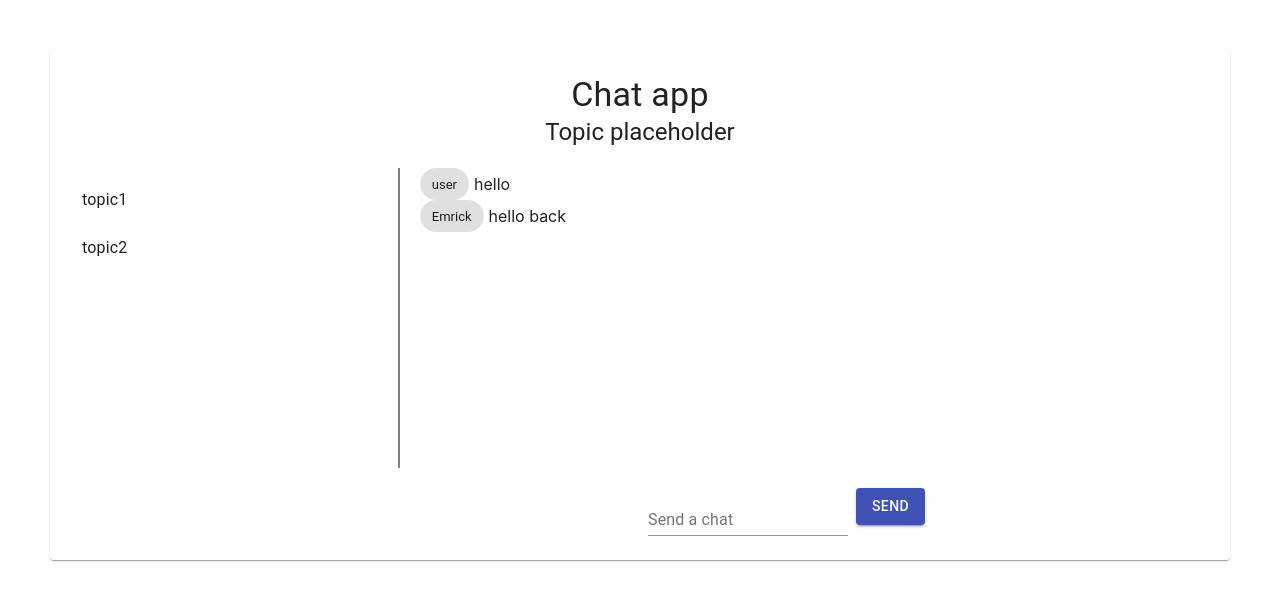
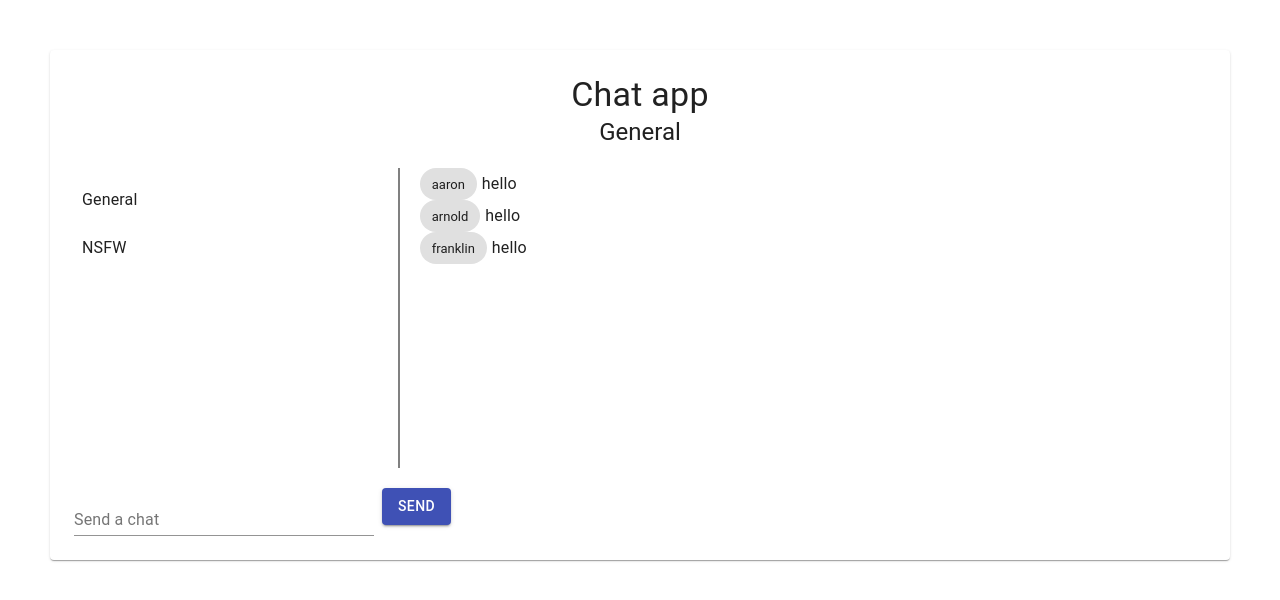
Before and after one commit to edonadei/react-live-chat, a React (Create React App) app: page / in a window 1280 px wide. Shown: the top 600 px of the page. Built offline with nearby package versions, Linux system fonts and the light colour scheme; no server answers.

Commit message:
adding context, and beginning of socket.io client/server

```diff
--- a/src/App.js
+++ b/src/App.js
@@ -1,11 +1,14 @@
 import React from "react";
 import "./App.css";
 import Dashboard from "./Dashboard";
+import Store from "./Store";
 
 function App() {
   return (
     <React.Fragment>
-      <Dashboard />
+      <Store>
+        <Dashboard />
+      </Store>
     </React.Fragment>
   );
 }
--- a/src/Dashboard.js
+++ b/src/Dashboard.js
@@ -4,6 +4,7 @@ import { makeStyles } from "@material-ui/core/styles";
 import List from "@material-ui/core/List";
 import ListItem from "@material-ui/core/ListItem";
 import ListItemText from "@material-ui/core/ListItemText";
+import {CTX} from './Store'
 
 const useStyles = makeStyles(theme => ({
   root: {
@@ -20,7 +21,7 @@ const useStyles = makeStyles(theme => ({
   textField: {
     marginLeft: theme.spacing(1),
     marginRight: theme.spacing(1),
-    width: 200
+    width: "300px"
   },
   topicsWindow: {
     width: "30%",
@@ -42,6 +43,17 @@ const useStyles = makeStyles(theme => ({
 
 const Dashboard = () => {
   const classes = useStyles();
+
+  // Context store
+  const {allChats} = React.useContext(CTX);
+
+  // We get the keys from our objects to get the title of it
+  const topics = Object.keys(allChats);
+
+    // Local state
+    const [activeTopic, changeActiveTopic] = React.useState(topics[0])
+
+  // State hooks API
   const [values, setValues] = React.useState({
     name: "Cat in the Hat",
     age: "",
@@ -58,14 +70,14 @@ const Dashboard = () => {
         Chat app
       </Typography>
       <Typography align="center" variant="h5" component="h5">
-        Topic placeholder
+        {activeTopic}
       </Typography>
       <div className={classes.flex}>
         <div className={classes.topicsWindow}>
           <List>
-            {["topic1", "topic2"].map(topic => {
+            {topics.map(topic => {
               return (
-                <ListItem key={topic} button>
+                <ListItem key={topic} onClick={e => changeActiveTopic(e.target.innerText)} button>
                   <ListItemText primary={topic} />
                 </ListItem>
               );
@@ -73,14 +85,11 @@ const Dashboard = () => {
           </List>
         </div>
         <div className={classes.chatWindow}>
-          {[
-            { from: "user", msg: "hello" },
-            { from: "Emrick", msg: "hello back" }
-          ].map((chat, i) => {
+          {allChats[activeTopic].map((chat, i) => {
             return (
               <div className={classes.flex} key={i}>
                 <Chip className={classes.chipName} label={chat.from} />
-                <Typography variant="p">
+                <Typography variant="body1">
                   {chat.msg}
                 </Typography>
               </div>
@@ -90,8 +99,8 @@ const Dashboard = () => {
       </div>
       <div className={classes.flex}>
         <Grid container>
-          <Grid item xs={9} lg={6}/>
-          <Grid item xs={3} lg={6}>
+          <Grid item />
+          <Grid item>
             <TextField
               id="standard-name"
               label="Send a chat"
--- /dev/null
+++ b/src/Store.js
@@ -0,0 +1,78 @@
+import React from "react";
+import io from 'socket.io-client'
+
+export const CTX = React.createContext();
+
+/*
+
+  What object do we expect in store
+
+  msg {
+    from: 'user'
+    msg: 'hi'
+    topic: 'topic1'
+  }
+
+  state {
+    general: [
+      {msg},{msg},{msg}
+    ]
+    topic2: [
+      {msg},{msg},{msg}
+    ]
+  }
+*/
+
+const initState = {
+  General: [
+    { from: "aaron", msg: "hello" },
+    { from: "arnold", msg: "hello" },
+    { from: "franklin", msg: "hello" }
+  ],
+  NSFW: [
+    { from: "patoche", msg: "hello" },
+    { from: "onche", msg: "hello" },
+    { from: "plouk", msg: "hello" }
+  ]
+};
+
+function reducer(state, action) {
+  // Refactoring by pulling consts from the payload
+  const { from, msg, topic } = action.payload;
+  switch (action.type) {
+    case "RECEIVE_MESSAGE":
+      return {
+        ...state,
+        [topic]: [
+          ...state[topic],
+          {
+            from,
+            msg
+          }
+        ]
+      };
+    default:
+      return state;
+  }
+}
+
+let socket;
+
+const Store = props => {
+
+  // Creation of socket.io client by reaching the port 3001
+  if (!socket) {
+    socket = io(':3001')
+  }
+
+  const [allChats] = React.useReducer(reducer, initState);
+
+  return (
+    // We're passing to our provider multiple stuff by adding multiples objects in one
+    <CTX.Provider value={{allChats}}>
+      {props.children}
+    </CTX.Provider>
+  );
+};
+
+export default Store;
--- a/src/context.js
+++ /dev/null
@@ -1,41 +0,0 @@
-import React, { Component } from "react";
-
-const ProductContext = React.createContext();
-// Provider
-// Consumer
-
-class ProductProvider extends Component {
-  state = {
-    // Mode
-    a: 0,
-    b: 1,
-    c: 2
-  };
-
-  componentDidMount() {
-  }
-
-  randomMethod = () => {
-    this.setState(() => {
-      return { a: 1 };
-    });
-
-  };
-
-  render() {
-    return (
-      <ProductContext.Provider
-        value={{
-          ...this.state,
-          randomMethod: this.randomMethod,
-        }}
-      >
-        {this.props.children}
-      </ProductContext.Provider>
-    );
-  }
-}
-
-const ProductConsumer = ProductContext.Consumer;
-
-export { ProductProvider, ProductConsumer };
--- a/src/index.js
+++ b/src/index.js
@@ -1,16 +1,10 @@
-import React from 'react';
-import ReactDOM from 'react-dom';
-import './index.css';
-import App from './App';
-import * as serviceWorker from './serviceWorker';
-import { ProductProvider } from './context';
+import React from "react";
+import ReactDOM from "react-dom";
+import "./index.css";
+import App from "./App";
+import * as serviceWorker from "./serviceWorker";
 
-ReactDOM.render(
-  <ProductProvider>
-    <App />
-  </ProductProvider>,
-  document.getElementById('root')
-);
+ReactDOM.render(<App />, document.getElementById("root"));
 
 // If you want your app to work offline and load faster, you can change
 // unregister() to register() below. Note this comes with some pitfalls.
```
Also changed, not shown: 1 other file (tests, documents, lock files or other folders).
